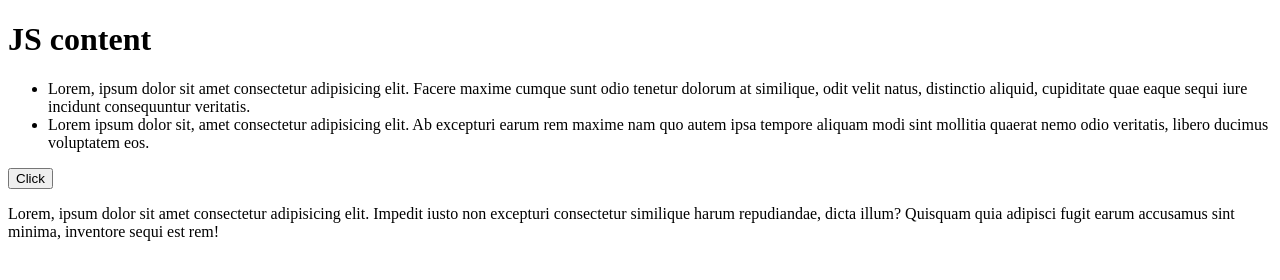
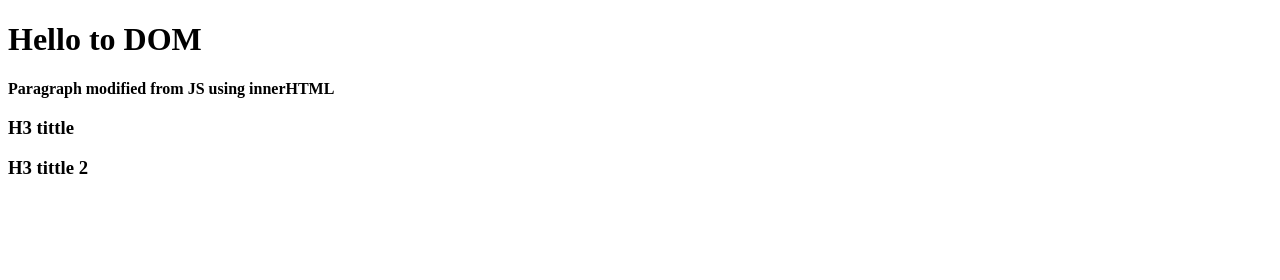
Before and after one commit to lgmamaniap/html-dom, a plain HTML site: page index.html in a window 1280 px wide. Drawn offline with Linux system fonts and the light colour scheme.

Commit message:
feat: :construction: access and modify html element from JS

```diff
--- a/app.js
+++ b/app.js
@@ -1,3 +1,21 @@
-console.log(document);
-document.getElementById('main-h1').textContent = 'JS content'
-console.log(document.querySelector('h1'))
+/*
+document.querySelector('h3')
+console.log(document.querySelector('h3'))
+console.log(document.querySelector('.h3-danger'))
+console.log(document.querySelector('#paragraph'))
+console.log(document.getElementById('paragraph'))
+
+console.log(document.querySelectorAll('.h3-danger'))
+*/
+
+const paragraph = document.querySelector('#paragraph')
+paragraph.textContent = 'Text modified from JS'
+paragraph.innerHTML = '<b>Text with innerHTML</b>'
+
+paragraph.classList.add('h3-danger', 'my-2')
+
+const paragraph2 = document.getElementById('paragraph')
+paragraph2.textContent = 'Paragraph modified from JS'
+paragraph.innerHTML = '<b>Paragraph modified from JS using innerHTML</b>'
+
+paragraph.classList.add('h3-danger', 'mx-2')
--- a/index.html
+++ b/index.html
@@ -6,29 +6,14 @@
     <title>HTML</title>
   </head>
   <body>
-    <h1 id="main-h1">Hola al DOM</h1>
-    <ul>
-      <li>
-        Lorem, ipsum dolor sit amet consectetur adipisicing elit. Facere maxime
-        cumque sunt odio tenetur dolorum at similique, odit velit natus,
-        distinctio aliquid, cupiditate quae eaque sequi iure incidunt
-        consequuntur veritatis.
-      </li>
-      <li>
-        Lorem ipsum dolor sit, amet consectetur adipisicing elit. Ab excepturi
-        earum rem maxime nam quo autem ipsa tempore aliquam modi sint mollitia
-        quaerat nemo odio veritatis, libero ducimus voluptatem eos.
-      </li>
-    </ul>
-    <button>Click</button>
-    <section>
-      <p>
-        Lorem, ipsum dolor sit amet consectetur adipisicing elit. Impedit iusto
-        non excepturi consectetur similique harum repudiandae, dicta illum?
-        Quisquam quia adipisci fugit earum accusamus sint minima, inventore
-        sequi est rem!
-      </p>
-    </section>
+    <h1>Hello to DOM</h1>
+
+    <p id="paragraph">Static text</p>
+
+    <h3 class="h3-danger">H3 tittle</h3>
+
+    <h3 class="h3-danger">H3 tittle 2</h3>
+
     <script src="app.js"></script>
   </body>
 </html>
```
